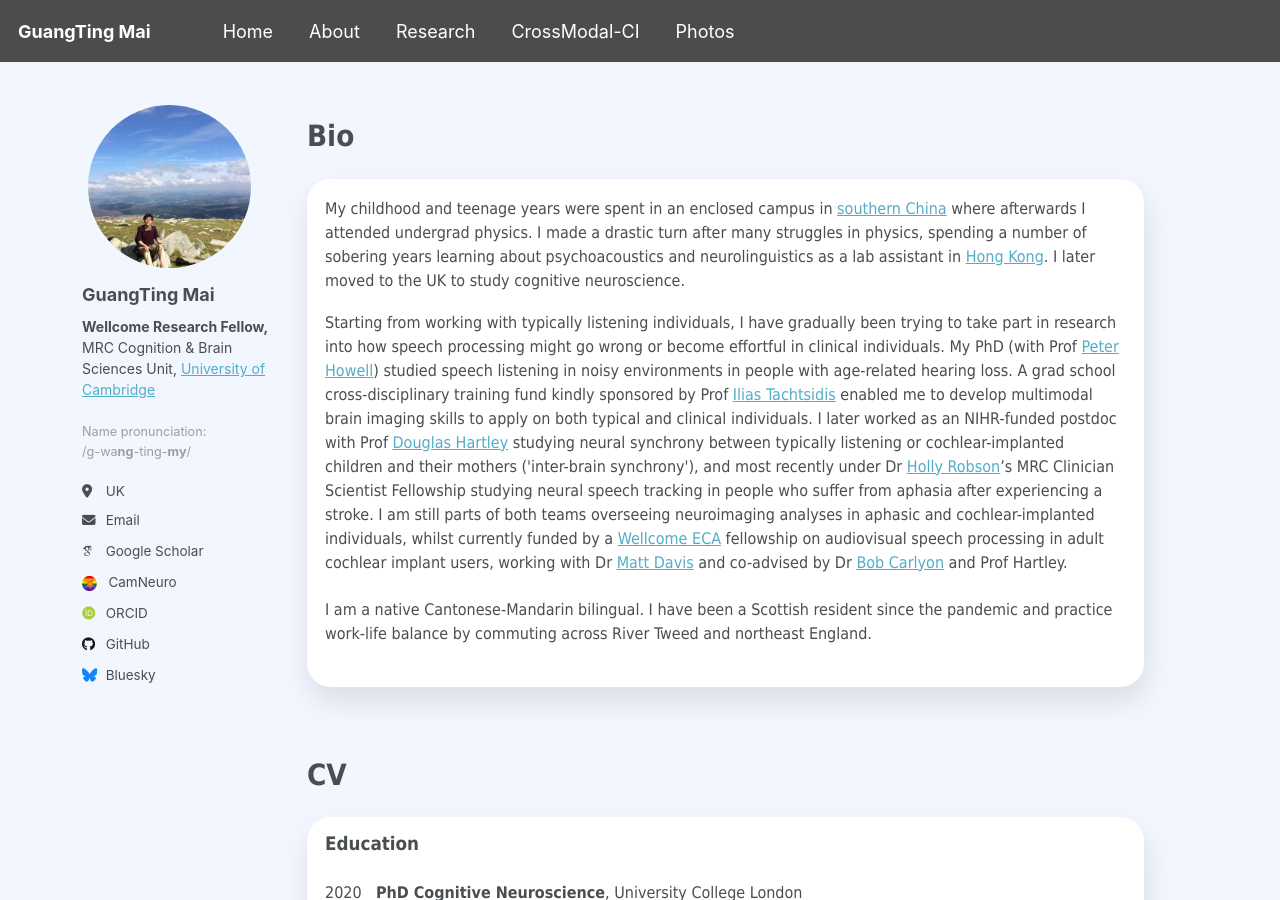
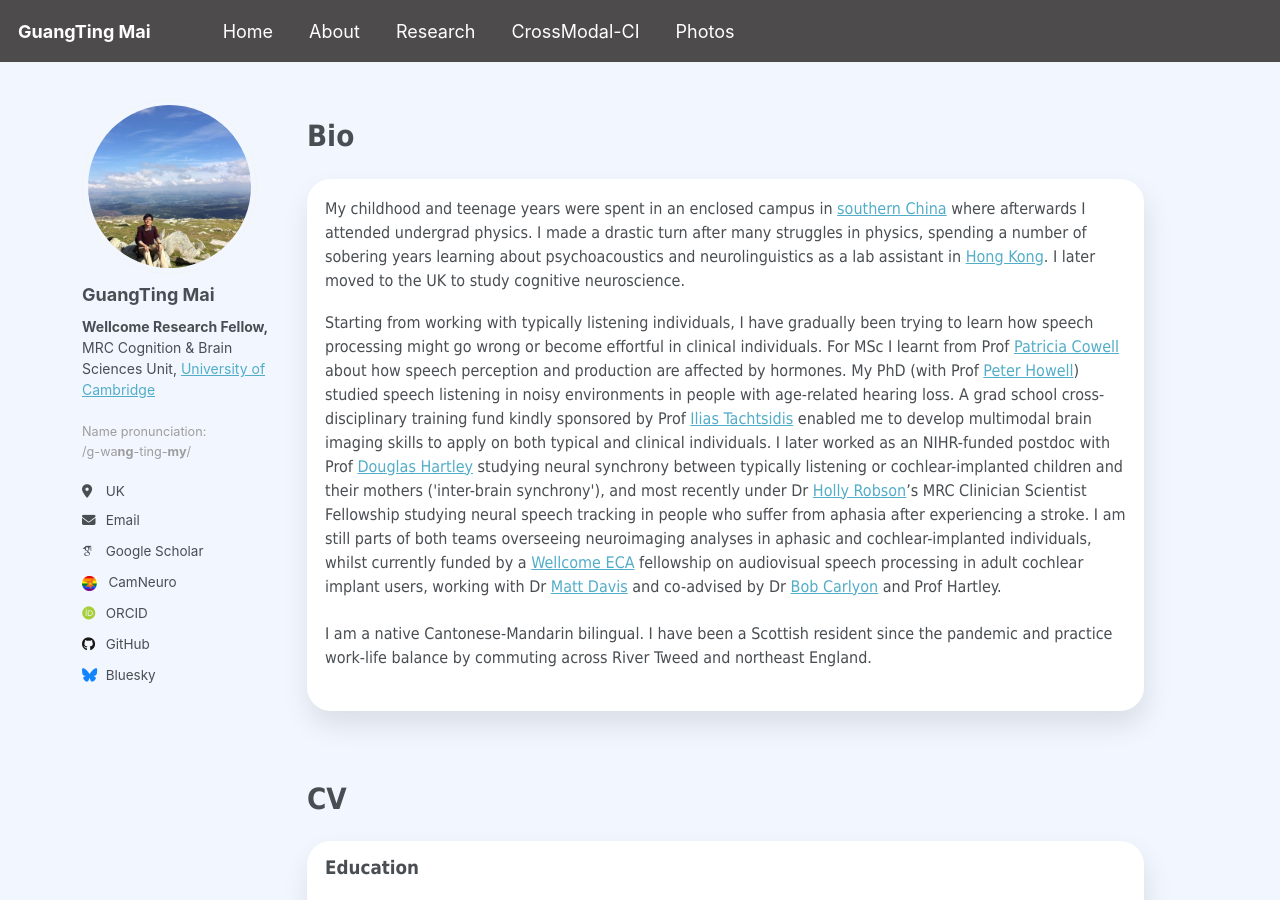
Before and after one commit to guangtingmai/guangtingmai.github.io, a Jekyll site: the page built from _pages/about.html, in a window 1280 px wide and 900 px high. Built offline with Jekyll 4.4.1, drawn with Linux system fonts in a browser that asks for light colours; some web fonts are replaced.

Commit message:
Update about.html

```diff
--- a/_pages/about.html
+++ b/_pages/about.html
@@ -11,8 +11,8 @@ author_profile: true
   drastic turn after many struggles in physics, spending a number of sobering years learning about psychoacoustics and neurolinguistics as a lab assistant in <a href="https://www.ee.cuhk.edu.hk/~lel/research/index.html">Hong Kong</a>.
   I later moved to the UK to study cognitive neuroscience.</span>
 <p><span style="font-size: 12pt;font-family: Tahoma;line-height: 1.5;display: block;margin-bottom: 0.2vh">Starting from working with typically listening individuals,
-  I have gradually been trying to take part in research into how speech processing might go wrong or become effortful in clinical individuals. My PhD (with Prof
-  <a href="https://profiles.ucl.ac.uk/2817-peter-howell/">Peter Howell</a>) studied speech listening in noisy environments in people with age-related
+  I have gradually been trying to learn how speech processing might go wrong or become effortful in clinical individuals. For MSc I learnt from Prof <a href="https://sheffield.ac.uk/ahpnm/people/human-communication-sciences/patricia-e-cowell">Patricia Cowell</a>
+  about how speech perception and production are affected by hormones. My PhD (with Prof <a href="https://profiles.ucl.ac.uk/2817-peter-howell/">Peter Howell</a>) studied speech listening in noisy environments in people with age-related
   hearing loss. A grad school cross-disciplinary training fund kindly sponsored by Prof <a href="https://profiles.ucl.ac.uk/2168-ilias-tachtsidis">Ilias Tachtsidis</a>
   enabled me to develop multimodal brain imaging skills to apply on both typical and clinical individuals. I later worked as an NIHR-funded
   postdoc with Prof <a href="https://www.nottingham.ac.uk/medicine/people/douglas.hartley">Douglas Hartley</a> studying neural synchrony between typically listening
```
